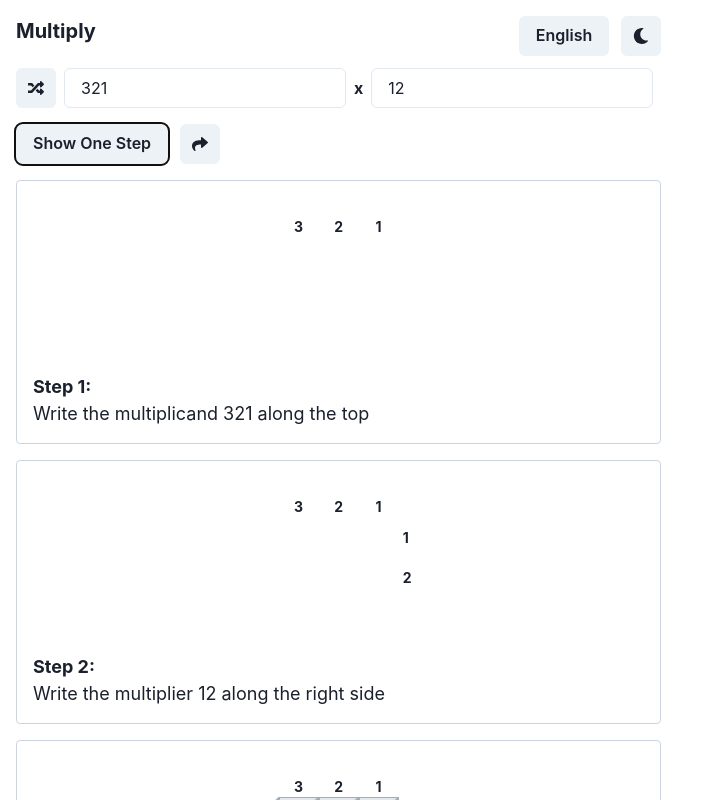
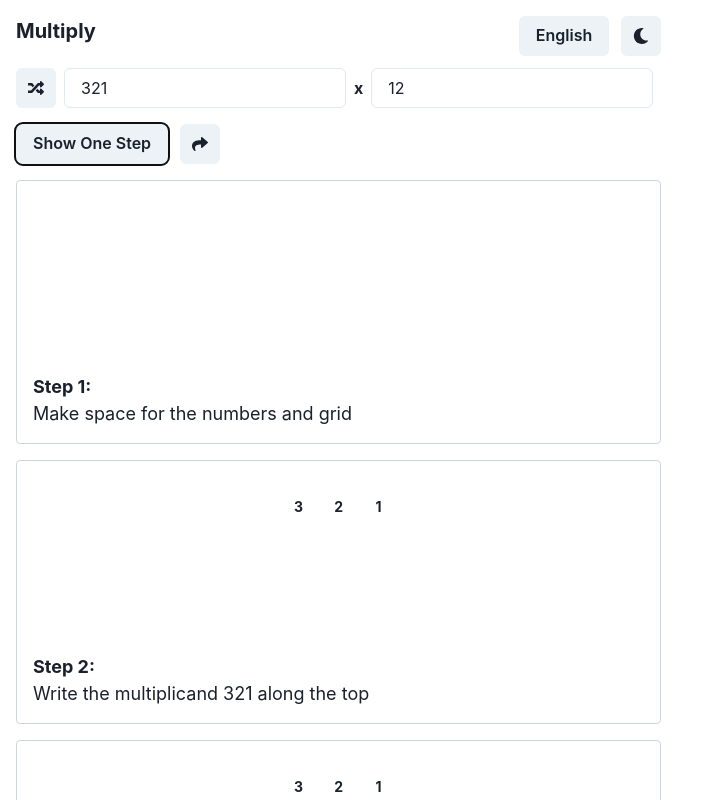
Before and after one commit to sgilroy/lattice-multiplication-teacher, a React (Vite) app: page / in a window 1280 px wide. Both pictures are taken after a click on the button "Show All Steps". Shown: the top 800 px of the page, without its empty margins (0-710 px from the left). Built offline with nearby package versions, Linux system fonts and the light colour scheme.

Commit message:
Animate the elements being added to the grid

```diff
--- a/public/locales/en/translation.json
+++ b/public/locales/en/translation.json
@@ -6,6 +6,7 @@
   "french": "French",
   "toggleColorMode": "Toggle color mode",
   "randomize": "Randomize",
+  "makeSpace": "Make space for the numbers and grid",
   "multiplicandPlaceholder": "Multiplicand",
   "multiplierPlaceholder": "Multiplier",
   "step": "Step",
--- a/public/locales/fr/translation.json
+++ b/public/locales/fr/translation.json
@@ -6,6 +6,7 @@
   "french": "Français",
   "toggleColorMode": "Basculer le mode couleur",
   "randomize": "Aléatoire",
+  "makeSpace": "Faire de la place pour les nombres et la grille",
   "multiplicandPlaceholder": "Multiplicande",
   "multiplierPlaceholder": "Multiplicateur",
   "step": "Étape",
--- a/src/components/LatticeGrid.tsx
+++ b/src/components/LatticeGrid.tsx
@@ -1,4 +1,5 @@
 import { Box, BoxProps, Flex, Text, useColorModeValue } from "@chakra-ui/react";
+import { keyframes } from "@emotion/react";
 
 interface LatticeGridProps {
   multiplicand: number[];
@@ -23,6 +24,16 @@ const CellDiagonal = ({ diagonalLength }: { diagonalLength: number }) => (
   />
 );
 
+const cellSize = 40;
+const revealElement = keyframes`
+  from {
+    clip-path: inset(0 100% 0 0);
+  }
+  to {
+    clip-path: inset(0 0 0 0);
+  }
+`;
+
 function LatticeGrid({
   multiplicand,
   multiplier,
@@ -33,7 +44,6 @@ function LatticeGrid({
 }: LatticeGridProps & BoxProps) {
   const numColumns = multiplicand.length;
   const numRows = multiplier.length;
-  const cellSize = 40;
   const diagonalLength = Math.sqrt(cellSize * cellSize * 2);
 
   const bg = useColorModeValue("gray.200", "gray.700");
@@ -51,13 +61,22 @@ function LatticeGrid({
               h={`${cellSize}px`}
               display="flex"
               alignItems="flex-end"
+              overflow="hidden"
             >
               {!Number.isNaN(digit) && (
                 <Text
                   fontSize="sm"
                   fontWeight="bold"
-                  width="100%"
+                  width={`${cellSize}px`}
                   textAlign="center"
+                  whiteSpace="nowrap"
+                  overflow="hidden"
+                  css={{
+                    clipPath: "inset(0 100% 0 0)",
+                    animation: `0.2s ${revealElement} forwards ${
+                      index * 2 + 1
+                    }00ms ease-in-out`,
+                  }}
                 >
                   {digit}
                 </Text>
@@ -81,6 +100,8 @@ function LatticeGrid({
                 position="relative"
                 overflow="hidden"
               >
+                {rowIndex < numRows &&
+                  Number.isInteger(totalsLeft[rowIndex]) && (
                     <Text
                       fontSize="sm"
                       fontWeight="bold"
@@ -88,9 +109,16 @@ function LatticeGrid({
                       top={`${cellSize * 0.75}px`}
                       left={`${cellSize * 0.75}px`}
                       transform="translate(-50%, -50%)"
+                      css={{
+                        clipPath: "inset(0 100% 0 0)",
+                        animation: `0.2s ${revealElement} forwards ${
+                          (numRows - rowIndex) * 2 + 1
+                        }00ms ease-in-out`,
+                      }}
                     >
                       {rowIndex < numRows && totalsLeft[rowIndex]}
                     </Text>
+                  )}
                 {lattice && (
                   <CellDiagonal
                     diagonalLength={diagonalLength / 2}
@@ -123,6 +151,12 @@ function LatticeGrid({
                             top={`${cellSize * 0.25}px`}
                             left={`${cellSize * 0.25}px`}
                             transform="translate(-50%, -50%)"
+                            css={{
+                              clipPath: "inset(0 100% 0 0)",
+                              animation: `0.2s ${revealElement} forwards ${
+                                rowIndex * 2 + 1
+                              }00ms ease-in-out`,
+                            }}
                           >
                             {lattice[col][row][0]}
                           </Text>
@@ -134,13 +168,20 @@ function LatticeGrid({
                             top={`${cellSize * 0.75}px`}
                             left={`${cellSize * 0.75}px`}
                             transform="translate(-50%, -50%)"
+                            css={{
+                              clipPath: "inset(0 100% 0 0)",
+                              animation: `0.2s ${revealElement} forwards ${
+                                rowIndex * 2 + 2
+                              }00ms ease-in-out`,
+                            }}
                           >
                             {lattice[col][row][1]}
                           </Text>
                         )}
                       </>
                     )}
-                    {row === numRows && (
+                    {row === numRows &&
+                      Number.isInteger(totalsBottom[colIndex]) && (
                         <Text
                           fontSize="sm"
                           fontWeight="bold"
@@ -148,6 +189,12 @@ function LatticeGrid({
                           top={`${cellSize * 0.25}px`}
                           left={`${cellSize * 0.25}px`}
                           transform="translate(-50%, -50%)"
+                          css={{
+                            clipPath: "inset(0 100% 0 0)",
+                            animation: `0.2s ${revealElement} forwards ${
+                              (numColumns - colIndex) * 2 + 1
+                            }00ms ease-in-out`,
+                          }}
                         >
                           {totalsBottom[colIndex]}
                         </Text>
@@ -169,7 +216,17 @@ function LatticeGrid({
                 alignItems="center"
               >
                 {!Number.isNaN(digit) && (
-                  <Text fontSize="sm" fontWeight="bold" marginLeft={1}>
+                  <Text
+                    fontSize="sm"
+                    fontWeight="bold"
+                    marginLeft={1}
+                    css={{
+                      clipPath: "inset(0 100% 0 0)",
+                      animation: `0.2s ${revealElement} forwards ${
+                        rowIndex * 2 + 1
+                      }00ms ease-in-out`,
+                    }}
+                  >
                     {digit}
                   </Text>
                 )}
--- a/src/components/SolutionStepView.tsx
+++ b/src/components/SolutionStepView.tsx
@@ -3,15 +3,16 @@ import LatticeGrid from "./LatticeGrid";
 import { SolutionStep } from "./LatticeSolutionSteps";
 import { useTranslation } from "react-i18next";
 
-export const STEPS = {
-  WRITE_MULTIPLICAND: 0,
-  WRITE_MULTIPLIER: 1,
-  DRAW_GRID: 2,
-  MULTIPLY_DIGITS: 3,
-  ADD_BOTTOM_TOTALS: 4,
-  ADD_LEFT_TOTALS: 5,
-  WRITE_SOLUTION: 6,
-};
+export enum STEPS {
+  MAKE_SPACE,
+  WRITE_MULTIPLICAND,
+  WRITE_MULTIPLIER,
+  DRAW_GRID,
+  MULTIPLY_DIGITS,
+  ADD_BOTTOM_TOTALS,
+  ADD_LEFT_TOTALS,
+  WRITE_SOLUTION,
+}
 
 export type SolutionStepViewProps = {
   currentStep: number;
@@ -66,6 +67,7 @@ export const SolutionStepView = ({
         <Text fontWeight="bold">
           {t("step")} {currentStep + 1}:
         </Text>
+        {currentStep === STEPS.MAKE_SPACE && ` ${t("makeSpace")}`}
         {currentStep === STEPS.WRITE_MULTIPLICAND &&
           ` ${t("writeMultiplicand")} ${multiplicand} ${t("alongTheTop")}`}
         {currentStep === STEPS.WRITE_MULTIPLIER &&
```
Lines whose indentation alone changed are shown as unchanged.
